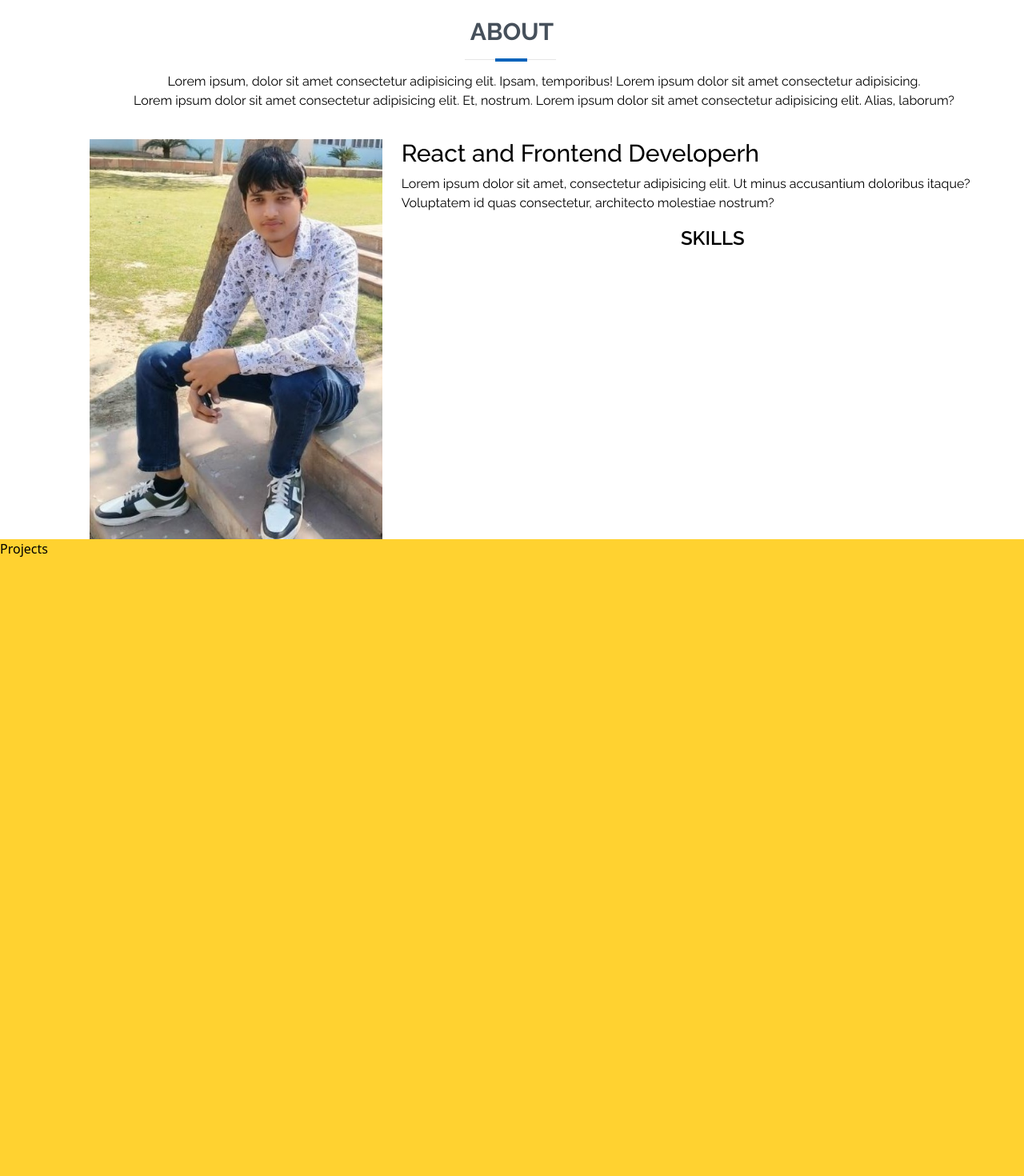
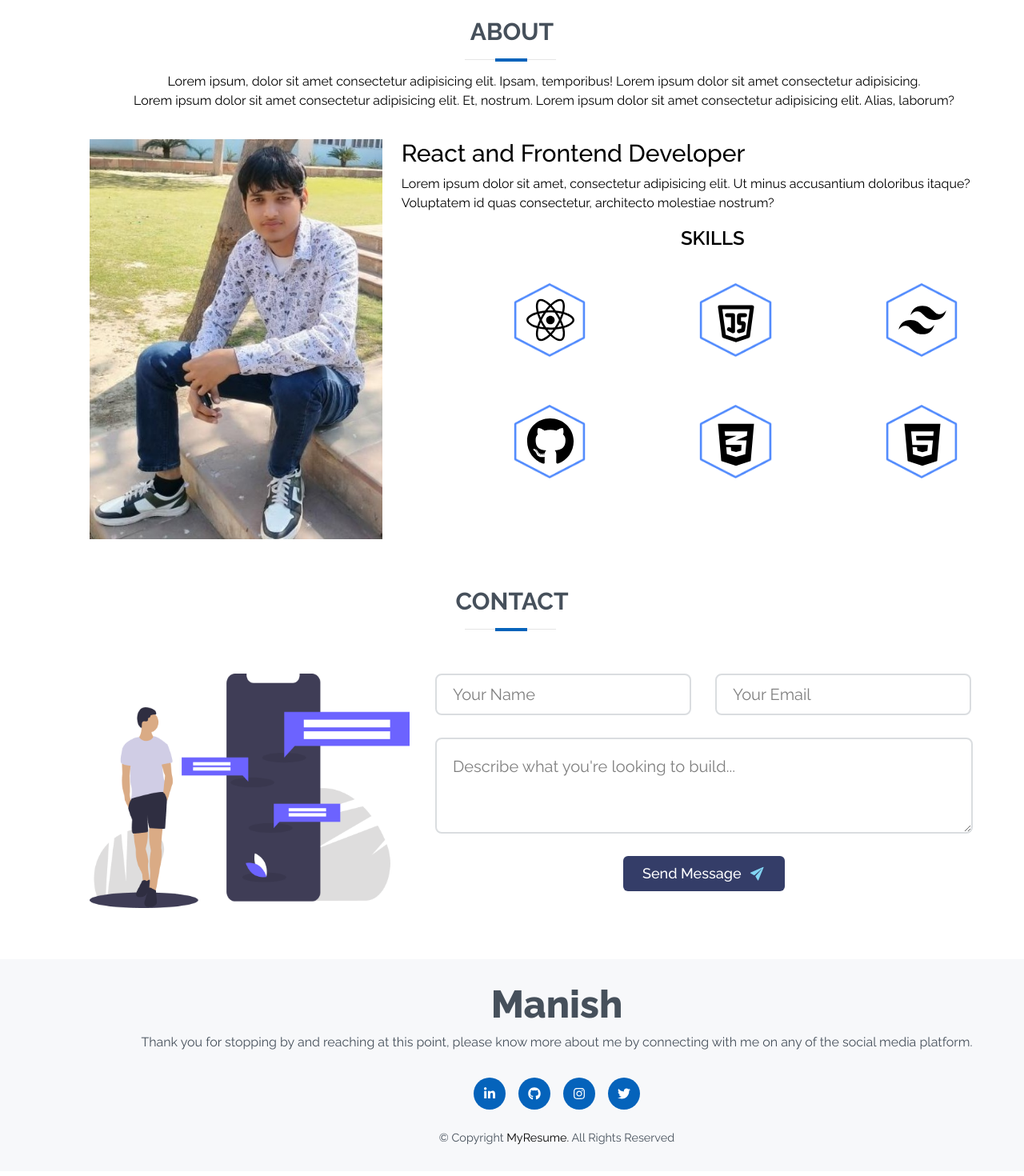
Before and after one commit to Manish-pro854/Potpolio, a React (Vite) app: page / in a window 1280 px wide. Shown: the part 838-2308 px from the top of the page at 80% size. Built offline with nearby package versions, Linux system fonts and the light colour scheme.

Commit message:
make easy tasks

```diff
--- a/src/App.jsx
+++ b/src/App.jsx
@@ -3,14 +3,16 @@ import Home from "./components/Home/Home";
 import Projects from "./components/Projects/Projects";
 import Contact from "./components/Contact/Contact";
 import About from "./components/About/About";
+import Footer from "./components/Footer/Footer";
 
 const App = () => {
   return (
     <>
       <Home/>
       <About/>
-      <Projects/>
-      {/* <Contact/> */}
+      {/* <Projects/> */}
+      <Contact/>
+      <Footer/>
     </>
   );
 };
--- a/src/components/About/About.jsx
+++ b/src/components/About/About.jsx
@@ -1,5 +1,12 @@
 import React from 'react'
 import minku from "../../assets/MINKU.jpg"
+import polygon from "../../assets/polygon.png"
+import { FaReact } from "react-icons/fa";
+import { RiTailwindCssFill } from "react-icons/ri";
+import { FaGithub } from "react-icons/fa";
+import { FaCss3Alt } from "react-icons/fa";
+import { FaHtml5 } from "react-icons/fa";
+import { TbBrandJavascript } from "react-icons/tb";
 const About = () => {
   return (
     <div id='about' className='w-full h-full bg-[#ffffff] font-[font1]'>
@@ -21,17 +28,42 @@ const About = () => {
         <img src={minku} className='h-[500px]'/>
 
         <div className="Skills">
-        <h1 className='text-3xl font-[500] text-start pb-2'>React and Frontend Developerh</h1>
+        <h1 className='text-3xl font-[500] text-start pb-2'>React and Frontend Developer</h1>
           <p>Lorem ipsum dolor sit amet, consectetur adipisicing elit. Ut minus accusantium doloribus itaque? Voluptatem id quas consectetur, architecto molestiae nostrum?</p>
 
           <div className="Skills-section mt-4 text-center text-2xl font-[600]">
             <h2>SKILLS</h2>
-            <ul>
-              <li></li>
-              <li></li>
-              <li></li>
-              <li></li>
-              <li></li>
+            <ul className='grid grid-cols-3 gap-15 ml-35 mt-10'>
+              <li className='relative'>
+                <img src={polygon} className='h-23'/>
+                <FaReact className='absolute text-6xl left-4 top-4' />
+              </li>
+              <li className='relative'>
+                <img src={polygon} className='h-23'/>
+                <TbBrandJavascript className='absolute text-6xl left-4 top-5' />
+              </li>
+              <li className='relative'>
+                <img src={polygon} className='h-23'/>
+                <RiTailwindCssFill className='absolute text-6xl left-4 top-4' />
+              </li>
+              <li className='relative'>
+                <img src={polygon} className='h-23'/>
+                <FaGithub className='absolute text-6xl left-4 top-4' />
+              </li>
+              <li className='relative'>
+                <img src={polygon} className='h-23'/>
+                <FaCss3Alt className='absolute text-6xl left-4 top-5' />
+              </li>
+              <li className='relative'>
+                <img src={polygon} className='h-23'/>
+                <FaHtml5 className='absolute text-6xl left-4 top-5' />
+              </li>
+
+
+
+
+
+
             </ul>
           </div>
 
--- a/src/components/Contact/Contact.jsx
+++ b/src/components/Contact/Contact.jsx
@@ -1,9 +1,36 @@
 import React from 'react'
+import contact from "../../assets/contact.png"
+import { IoIosSend } from "react-icons/io";
 
 const Contact = () => {
   return (
-    <div id='contact' className='w-full h-full min-h-[100vh] bg-blue-300'>
-      Contacts
+    <div id='contact' className='w-full h-full bg-[#ffffff] font-[font1] mb-16'>
+
+      <div className="relative">
+        <h1 className='text-center pt-15 text-3xl font-[700] text-[#46505b]'>CONTACT</h1>
+      <div className="absolute left-[45.4%] w-[7.1rem] h-[1px] bg-[#e5e5e5] mt-4"><span className='h-1 w-10 absolute bg-[#0563bb] left-[33%] -mt-[1.2px]'></span></div>
+      </div>
+
+      <div className="ml-28 mt-18 flex">
+
+        <div className="left-side">
+          <img src={contact} className='w-[25rem]' />
+        </div>
+
+        <div className="right-side ml-8">
+        <form action="https://formspree.io/f/xblykjpb" method='POST' className='grid grid-cols-2 gap-7'>
+          <input className='h-13 w-[20rem] border-2 border-[#dadde0] text-xl rounded-lg p-5 outline-0' type="text" placeholder='Your Name' required/>
+          <input className='h-13 w-[20rem] border-2 border-[#dadde0] text-xl rounded-lg p-5 outline-0' type="email" placeholder='Your Email'required/>
+          <textarea className='col-span-2 h-30 w-[42rem] text-start text-xl border-2 border-[#dadde0] rounded-lg p-5 outline-0' name="message" id="textarea" placeholder="Describe what you're looking to build..."></textarea>
+        <button className='mx-[35%] col-span-2 flex gap-2 items-center justify-center py-2 rounded-md text-white font-[500] text-lg bg-[#343d68]'>Send Message <IoIosSend className='text-[#82d5f3] text-[1.4rem]'/></button>
+        </form>
+
+
+      </div>
+      </div>
+
+
+
     </div>
   )
 }
--- /dev/null
+++ b/src/components/Footer/Footer.jsx
@@ -0,0 +1,25 @@
+import React from 'react'
+import { FaGithub } from "react-icons/fa";
+import { FaLinkedinIn } from "react-icons/fa";
+import { FaTwitter } from "react-icons/fa";
+import { FaInstagram } from "react-icons/fa6";
+
+const Footer = () => {
+  return (
+    <div className='w-full h-full bg-[#f7f8fa] font-[font1]'>
+      <div className="ml-28 pt-5 text-center">
+      <h1 className='text-[3rem] font-[800] text-[#46505b]'>Manish</h1>
+      <p className='text-[1rem] font-[400] text-[#46505b]'>Thank you for stopping by and reaching at this point, please know more about me by connecting with me on any of the social media platform.</p>
+      <ul className="flex gap-4 items-center justify-center mt-8">
+        <li className='text-[1rem] text-white p-3 rounded-full bg-[#0563bb]'><FaLinkedinIn /></li>
+        <li className='text-[1rem] text-white p-3 rounded-full bg-[#0563bb]'><FaGithub /></li>
+        <li className='text-[1rem] text-white p-3 rounded-full bg-[#0563bb]'><FaInstagram /></li>
+        <li className='text-[1rem] text-white p-3 rounded-full bg-[#0563bb]'><FaTwitter /></li>
+      </ul>
+      <h2 className='text-[0.9rem] font-[400] text-[#46505b] mt-6 pb-8'>© Copyright <span className='text-black'>MyResume.</span>{"  "} All Rights Reserved</h2>
+      </div>
+    </div>
+  )
+}
+
+export default Footer
```
Also changed, not shown: src/assets/contact.png (added), src/assets/polygon.png (added).
